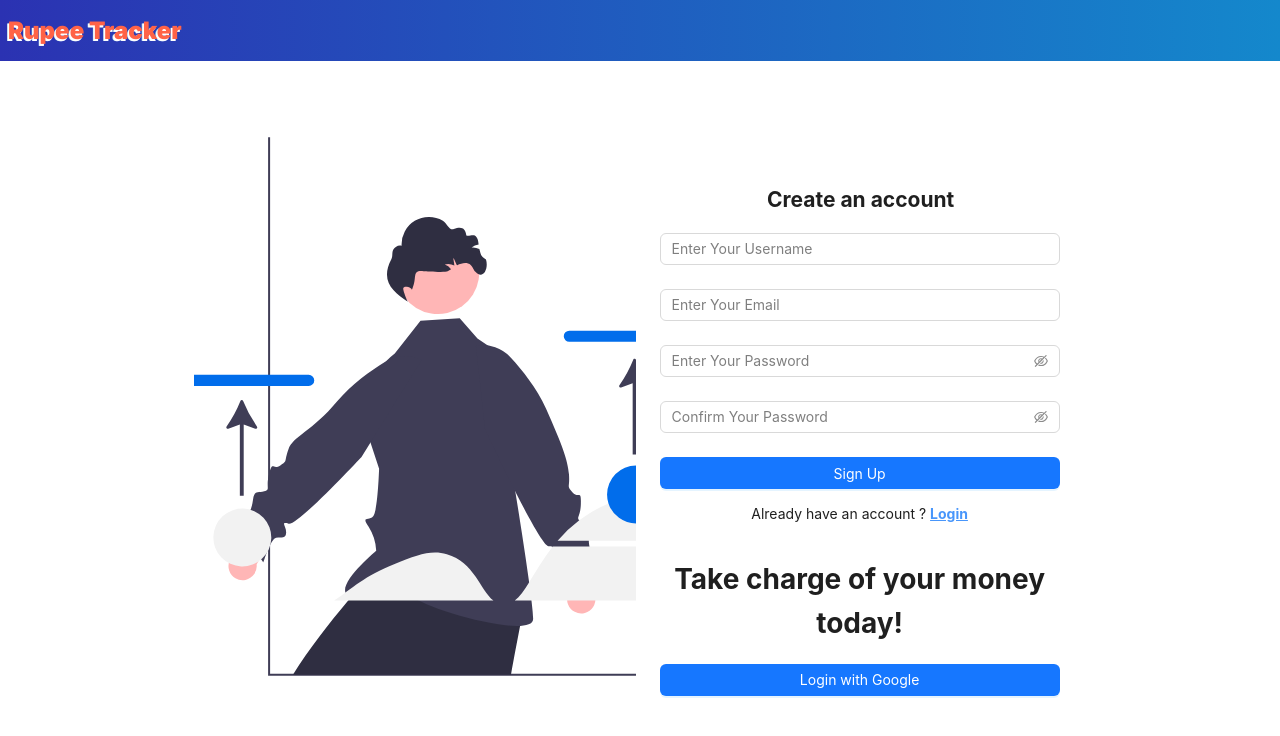
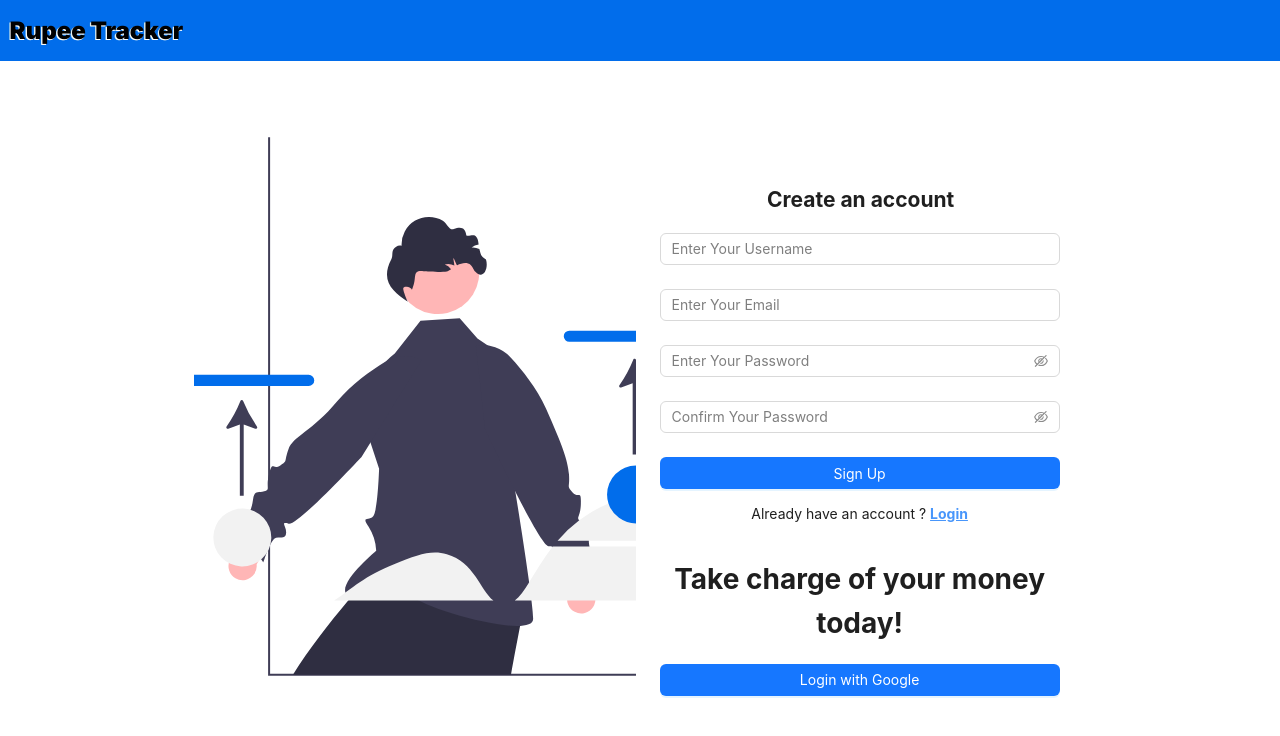
Before and after one commit to AbiScripter/Rupee-Tracker, a React (Create React App) app: page / in a window 1280 px wide. Shown: the top 736 px of the page. Built offline with nearby package versions, Linux system fonts and the light colour scheme; no server answers.

Commit message:
changes in table styles

```diff
--- a/src/components/Header/styles.css
+++ b/src/components/Header/styles.css
@@ -3,16 +3,17 @@
   color: white;
   justify-content: space-between;
   align-items: center;
-  background: #1488cc; /* fallback for old browsers */
+  /* background: #1488cc;
   background: -webkit-linear-gradient(
     to right,
     #2b32b2,
     #1488cc
-  ); /* Chrome 10-25, Safari 5.1-6 */
+  );
   background: linear-gradient(
     to right,
     #2b32b2,
     #1488cc
-  ); /* W3C, IE 10+/ Edge, Firefox 16+, Chrome 26+, Opera 12+, Safari 7+ */
-  padding: 0 0.5rem;
+  );  */
+
+  background-color: #016deb;
 }
--- a/src/components/Logo/Logo.css
+++ b/src/components/Logo/Logo.css
@@ -1,10 +1,11 @@
 .custom-text {
   font-size: calc(1em + 1vmin);
   font-weight: 900;
-  color: tomato;
+  color: black;
+  margin-left: 0.6rem;
 
-  --x-offset: -0.0625em;
-  --y-offset: 0.0625em;
+  --x-offset: -0.035em;
+  --y-offset: 0.0325em;
   --stroke: 0.025em;
   --background-color: white;
   --stroke-color: lightblue;
--- a/src/components/Tables/table.css
+++ b/src/components/Tables/table.css
@@ -61,10 +61,14 @@
   }
 }
 
-@media (width < 350px) {
+@media (width < 390px) {
   .table-filter-container {
     flex-direction: column;
+
     text-align: center;
+    span {
+      margin-right: 0.3rem;
+    }
   }
 }
 
--- a/src/pages/Dashboard.css
+++ b/src/pages/Dashboard.css
@@ -152,15 +152,14 @@
     flex-direction: column;
 
     .card {
-      height: 9rem;
       display: flex;
       align-items: center;
       justify-content: space-around;
       padding: 0 0.3rem;
-      width: 20rem;
       height: 4rem;
       margin: 0 auto;
       gap: 0.2rem;
+      width: 95%;
     }
 
     h3 {
@@ -180,7 +179,6 @@
 
   .line-graph-container {
     min-height: 12rem !important;
-    /* border: 2px solid red; */
   }
 
   .pie-chart-container {
@@ -191,7 +189,6 @@
 @media (width < 390px) {
   .balance-container {
     .card {
-      width: 15rem;
       gap: 0.2rem;
     }
 
```
